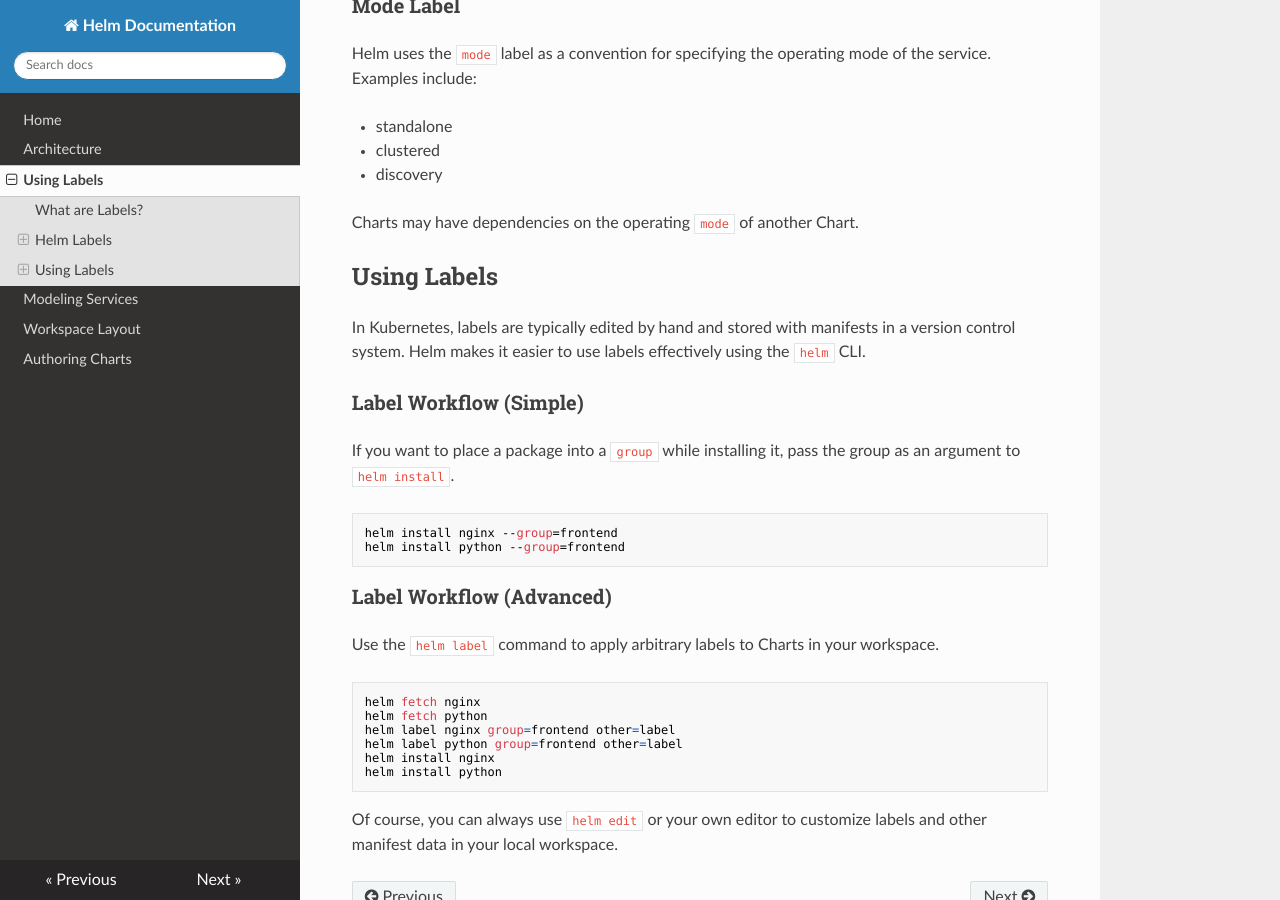
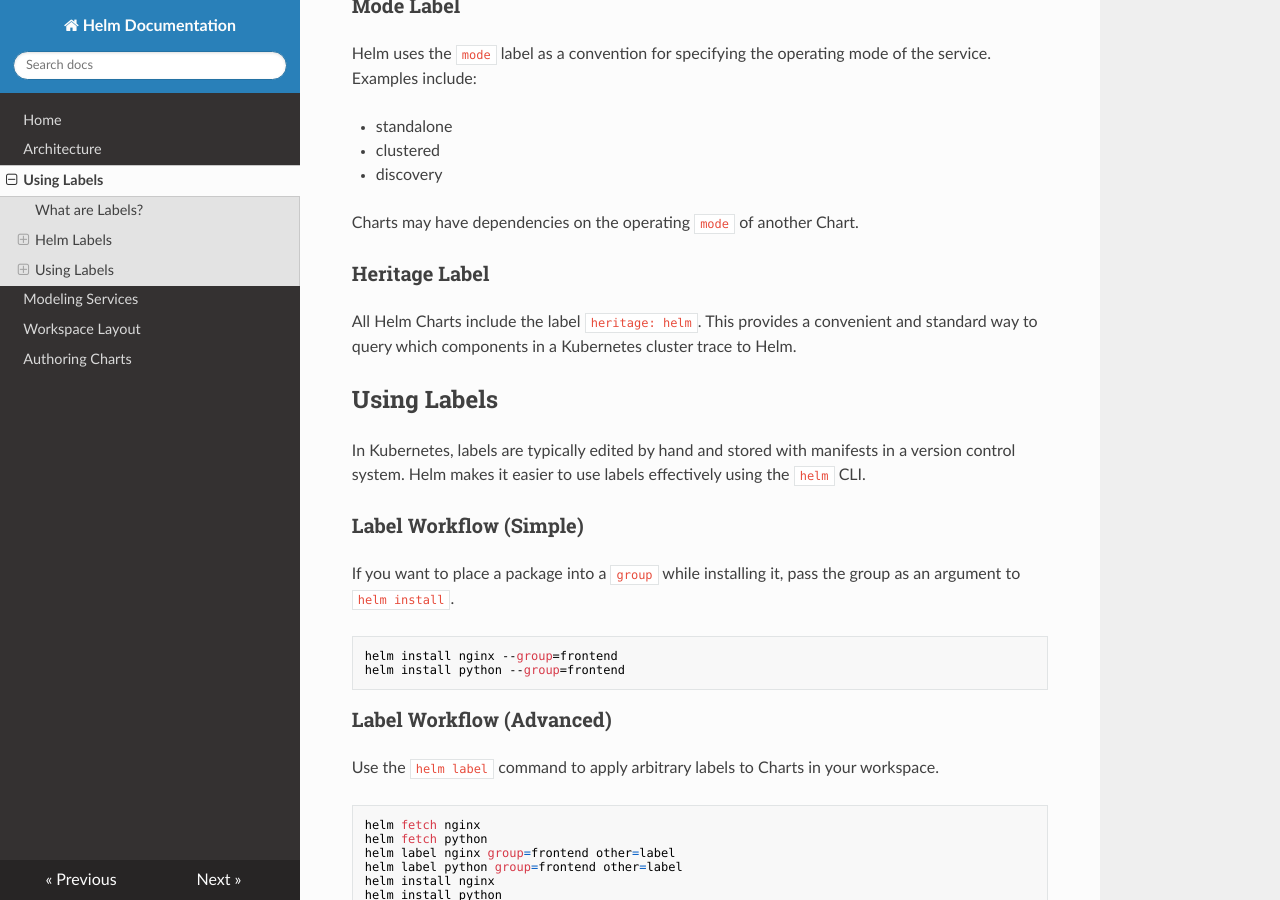
Before and after one commit to helm/helm-classic, an MkDocs documentation site: the page built from docs/using_labels.md, in a window 1280 px wide and 900 px high, scrolled down 1201 px. Built offline with MkDocs 1.6.1, drawn with Linux system fonts in a browser that asks for light colours; nearby versions of some CDN libraries; old or Windows-style settings are respelled for this version of MkDocs.

Commit message:
fix(doc): add section on heritage label
Addresses #148.

```diff
--- a/docs/using_labels.md
+++ b/docs/using_labels.md
@@ -45,6 +45,12 @@ Helm uses the `mode` label as a convention for specifying the operating mode of
 
 Charts may have dependencies on the operating `mode` of another Chart.
 
+### Heritage Label
+
+All Helm Charts include the label `heritage: helm`. This provides a
+convenient and standard way to query which components in a Kubernetes
+cluster trace to Helm.
+
 ## Using Labels
 
 In Kubernetes, labels are typically edited by hand and stored with manifests in a version control system.  Helm makes it easier to use labels effectively using the `helm` CLI.
```
